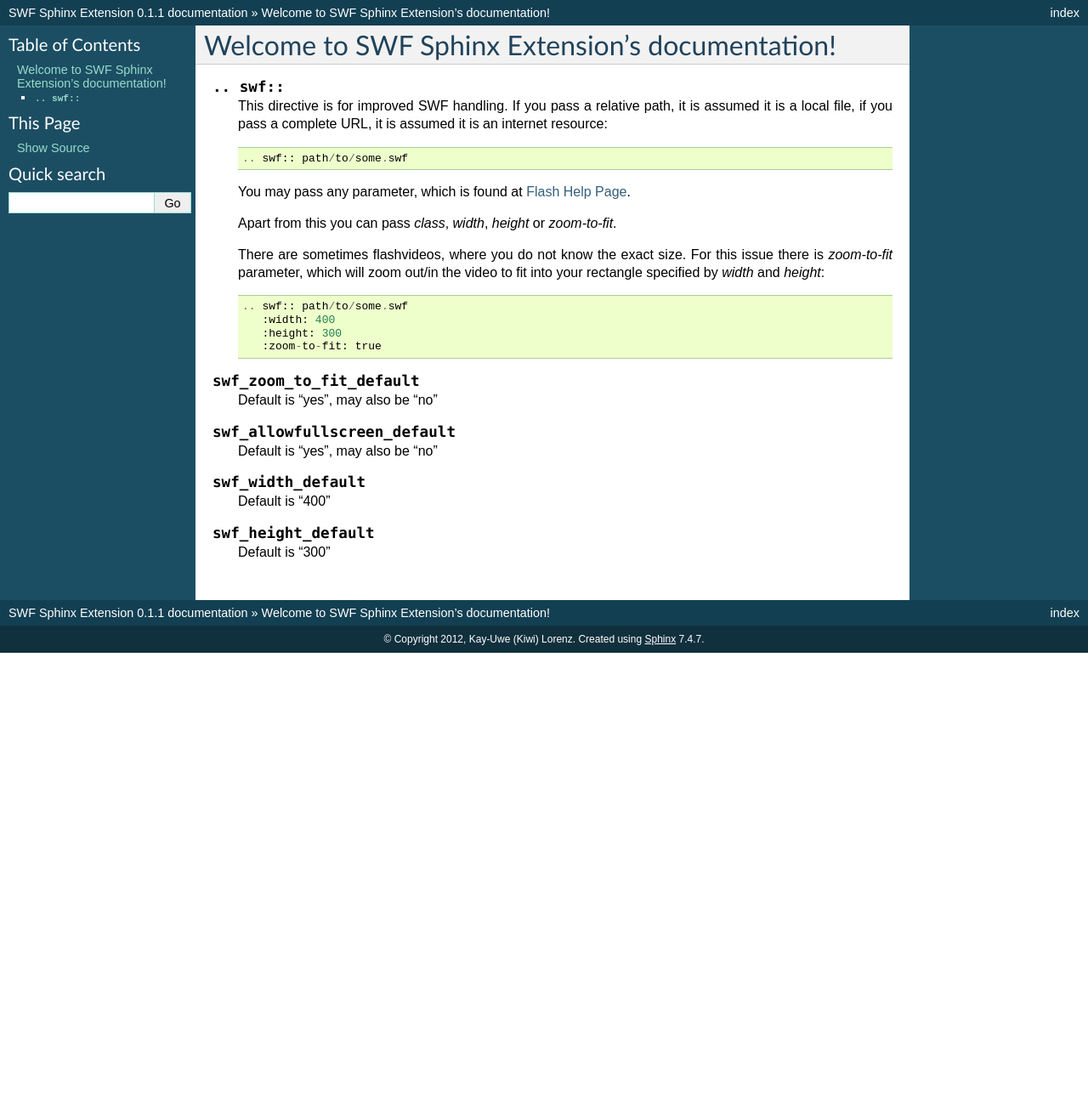
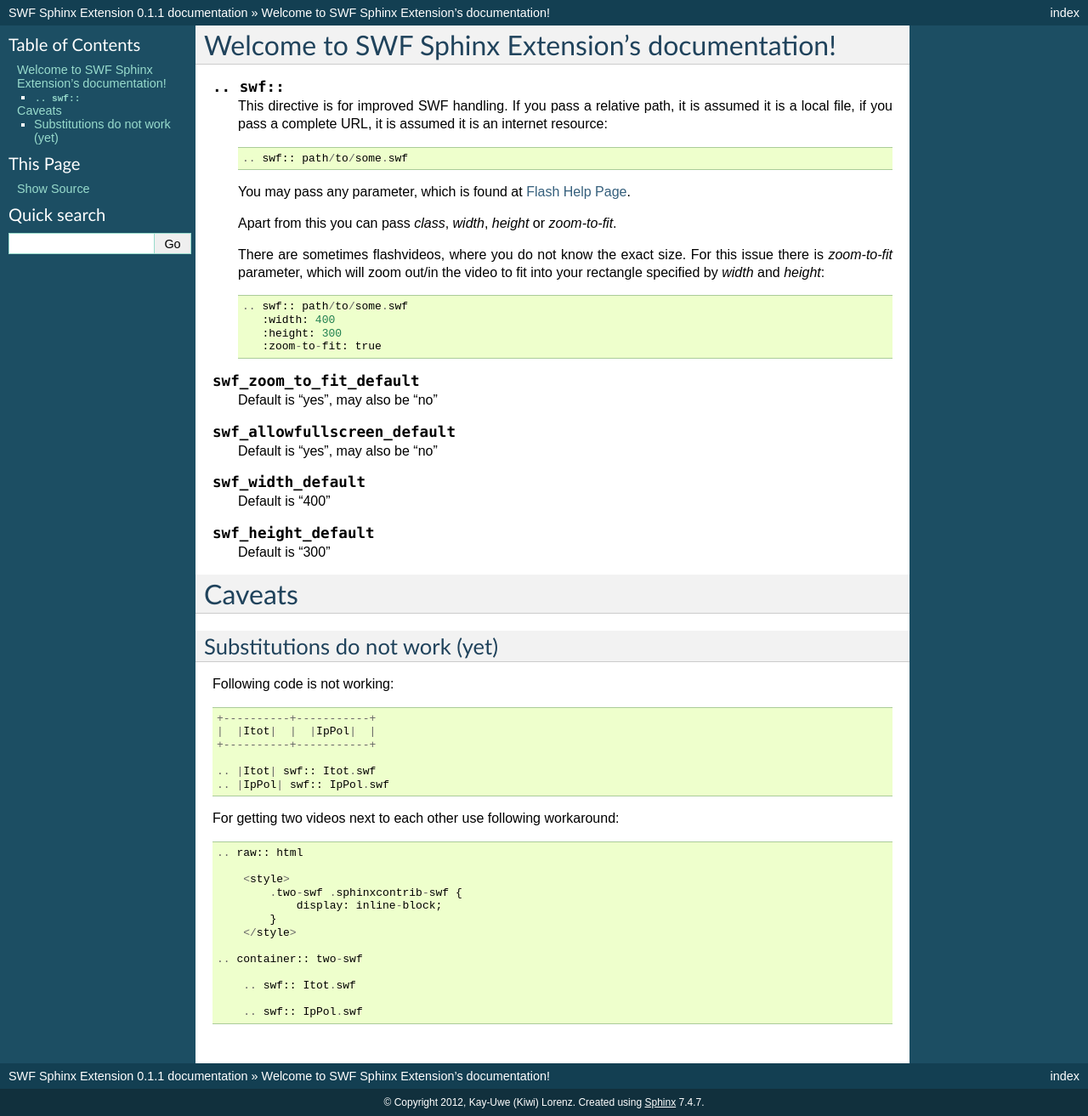
Before and after one commit to sphinx-contrib/swf, a Sphinx documentation site: the page built from docs/index.rst, in a window 1280 px wide. Shown: the whole page at 85% size. Built offline with Sphinx 7.4.7, drawn with Linux system fonts in a browser that asks for light colours; before the commit the page ends 900 px from its top, so only the background shows below that.

Commit message:
added class to wrapping div, for better selection in CSS and some doc about how to get swf output next to each other

```diff
--- a/docs/index.rst
+++ b/docs/index.rst
@@ -47,3 +47,35 @@ Welcome to SWF Sphinx Extension's documentation!
 .. confval:: swf_height_default
 
    Default is "300"
+
+
+Caveats
+=======
+
+Substitutions do not work (yet)
+-------------------------------
+
+Following code is not working::
+
+    +----------+-----------+
+    |  |Itot|  |  |IpPol|  |
+    +----------+-----------+
+
+    .. |Itot| swf:: Itot.swf
+    .. |IpPol| swf:: IpPol.swf
+
+For getting two videos next to each other use following workaround::
+
+    .. raw:: html
+
+        <style>
+            .two-swf .sphinxcontrib-swf {
+                display: inline-block;
+            }
+        </style>
+
+    .. container:: two-swf
+
+        .. swf:: Itot.swf
+
+        .. swf:: IpPol.swf
--- a/setup.cfg
+++ b/setup.cfg
@@ -1,6 +1,6 @@
 [egg_info]
-tag_build = dev
-tag_date = true
+;tag_build = dev
+;tag_date = true
 
 [aliases]
 release = egg_info -RDb ''
--- a/setup.py
+++ b/setup.py
@@ -20,7 +20,7 @@ requires = ['Sphinx>=0.6']
 
 setup(
     name='sphinxcontrib-swf',
-    version='0.1',
+    version='0.2',
     url='http://bitbucket.org/birkenfeld/sphinx-contrib',
     download_url='http://pypi.python.org/pypi/sphinxcontrib-swf',
     license='BSD',
```
Also changed, not shown: LICENSE.txt (added), 2 other files.
